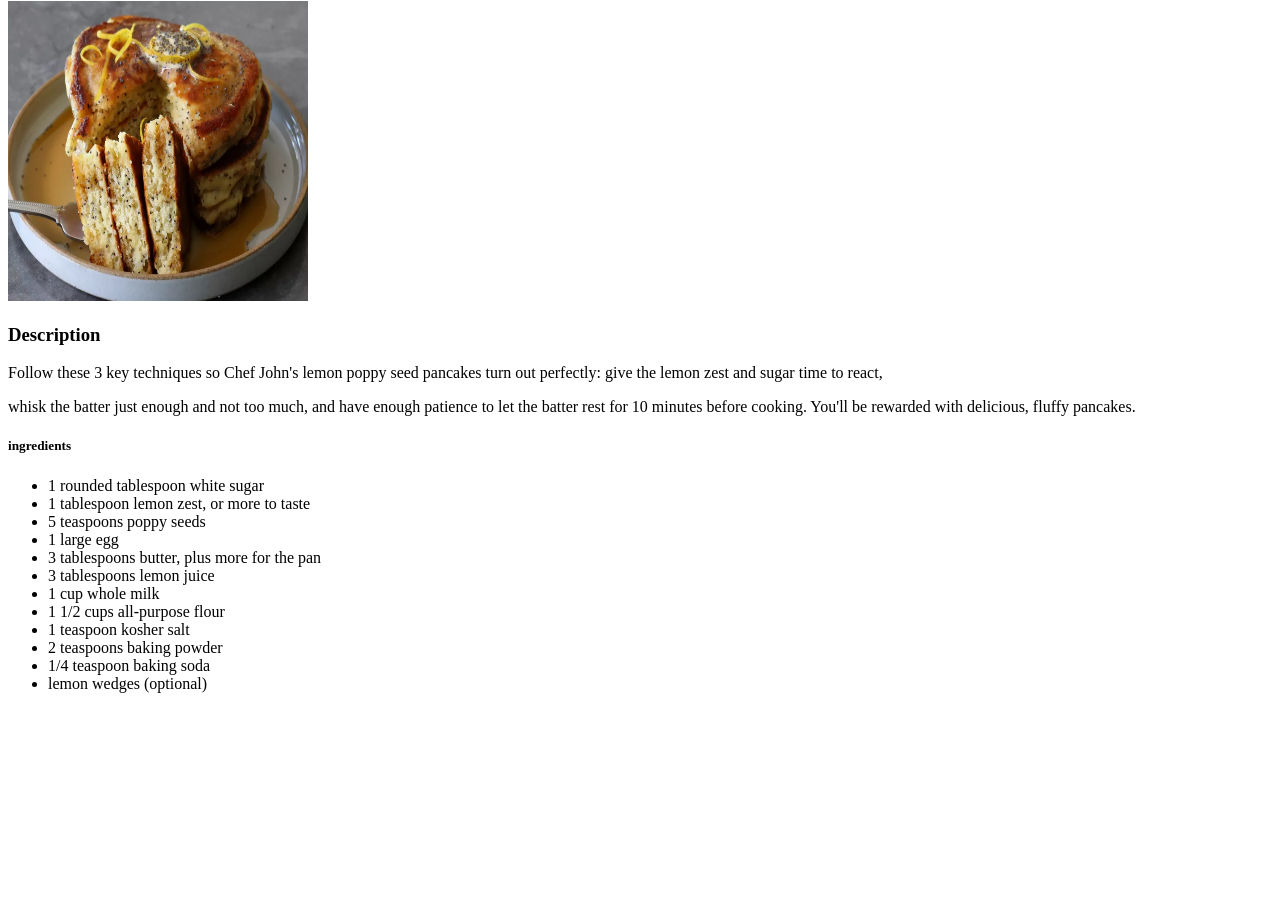
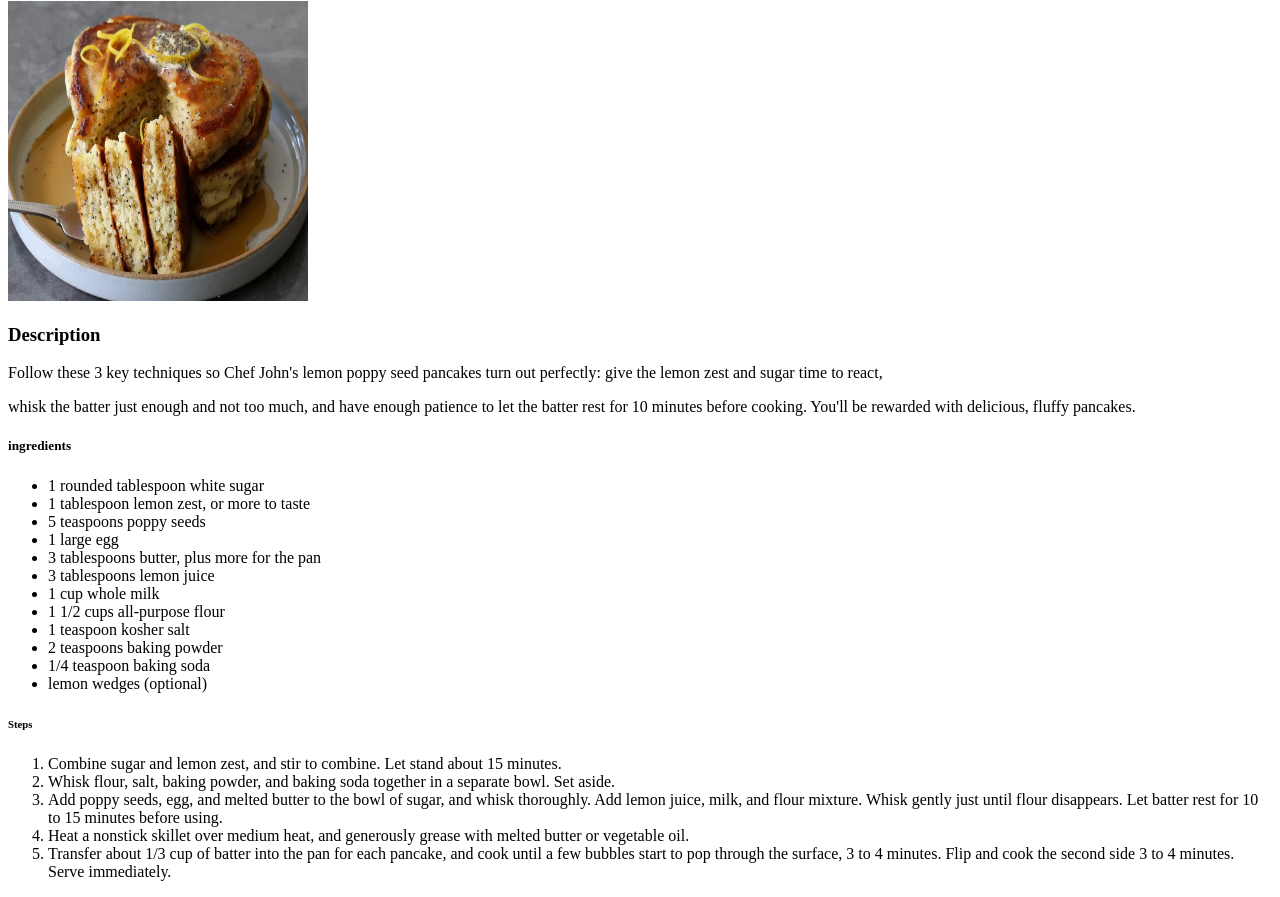
Before and after one commit to Jhoncarmack/odin-recipes, a plain HTML site: page recipes/lemon-poppy-seed-pancakes.html in a window 1280 px wide. Shown: the part 79-976 px from the top of the page. Before the commit the page ends 800 px from the top, so only its background shows below. Drawn offline with Linux system fonts and the light colour scheme.

Commit message:
<feat>: 단계 제목과 요리를 만드는 데 필요한 순서 목록 추가
 단계 제목이 없습니다.
 요리를 만드는 데 순서 목록이 없으면 요리하기 어렵습니다.

```diff
--- a/recipes/lemon-poppy-seed-pancakes.html
+++ b/recipes/lemon-poppy-seed-pancakes.html
@@ -37,5 +37,31 @@
       <li>1/4 teaspoon baking soda</li>
       <li>lemon wedges (optional)</li>
     </ul>
+    <h6>Steps</h6>
+    <ol>
+      <li>
+        Combine sugar and lemon zest, and stir to combine. Let stand about 15
+        minutes.
+      </li>
+      <li>
+        Whisk flour, salt, baking powder, and baking soda together in a separate
+        bowl. Set aside.
+      </li>
+      <li>
+        Add poppy seeds, egg, and melted butter to the bowl of sugar, and whisk
+        thoroughly. Add lemon juice, milk, and flour mixture. Whisk gently just
+        until flour disappears. Let batter rest for 10 to 15 minutes before
+        using.
+      </li>
+      <li>
+        Heat a nonstick skillet over medium heat, and generously grease with
+        melted butter or vegetable oil.
+      </li>
+      <li>
+        Transfer about 1/3 cup of batter into the pan for each pancake, and cook
+        until a few bubbles start to pop through the surface, 3 to 4 minutes.
+        Flip and cook the second side 3 to 4 minutes. Serve immediately.
+      </li>
+    </ol>
   </body>
 </html>
```
